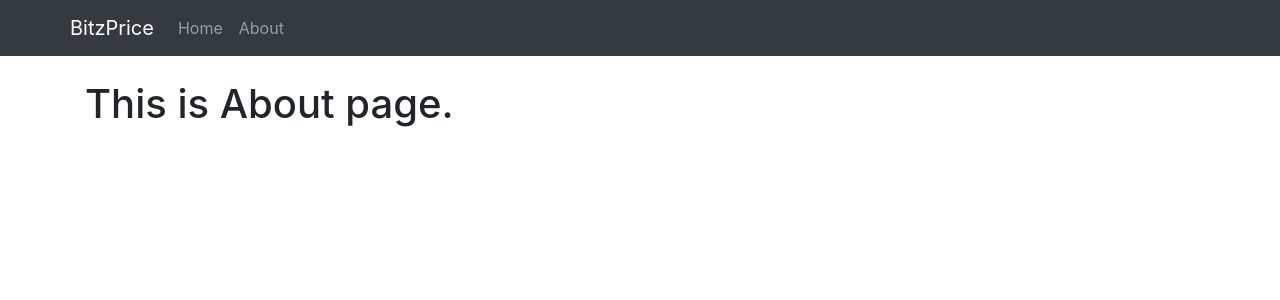
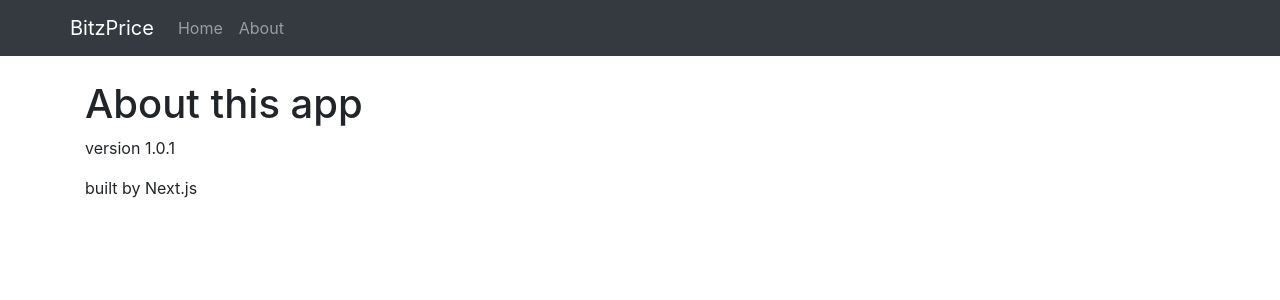
Before and after one commit to GinaKui/bitcoin-nextjs, a Next.js app: page /about in a window 1280 px wide. Shown: the top 300 px of the page. Built offline with nearby package versions, Linux system fonts and the light colour scheme.

Commit message:
minor adjust format and indentation

```diff
--- a/components/Layout.js
+++ b/components/Layout.js
@@ -1,16 +1,16 @@
 import Head from 'next/head';
 import Navbar from './Navbar';
 
-const Layout = (props) => (
+const Layout = props => (
   <React.Fragment>
     <Head>
       <title>BitzPrice</title>
       <link rel="stylesheet" href="https://stackpath.bootstrapcdn.com/bootstrap/4.3.1/css/bootstrap.min.css" integrity="sha384-ggOyR0iXCbMQv3Xipma34MD+dH/1fQ784/j6cY/iJTQUOhcWr7x9JvoRxT2MZw1T" crossOrigin="anonymous" />
     </Head>
     <Navbar />
-    <div className="container">
+    <main className="container">
       {props.children}
-    </div>
+    </main>
   </React.Fragment>
 );
 
--- a/components/Navbar.js
+++ b/components/Navbar.js
@@ -1,5 +1,7 @@
 import Link from 'next/link';
-
+/**
+ * Navbar builted based on bootstrap style
+ */
 const Navbar = () => {
   return (
     <nav className="navbar navbar-expand navbar-dark bg-dark mb-4">
--- a/pages/about.js
+++ b/pages/about.js
@@ -2,7 +2,9 @@ import Layout from '../components/Layout';
 
 const About = () => (
   <Layout>
-    <h1>This is About page.</h1>
+    <h1>About this app</h1>
+    <p>version 1.0.1</p>
+    <p>built by Next.js</p>
   </Layout>
 );
 
--- a/pages/index.js
+++ b/pages/index.js
@@ -2,7 +2,7 @@ import fetch from 'isomorphic-unfetch';
 import Layout from '../components/Layout';
 import Prices from '../components/Prices';
 
- const Index = (props) => (
+const Index = props => (
   <Layout>
     <h1>Welcome to BitzPrice!</h1>
     <Prices bpi={props.bpi} />
```
Also changed, not shown: components/Prices.js (+7 -7 lines).
